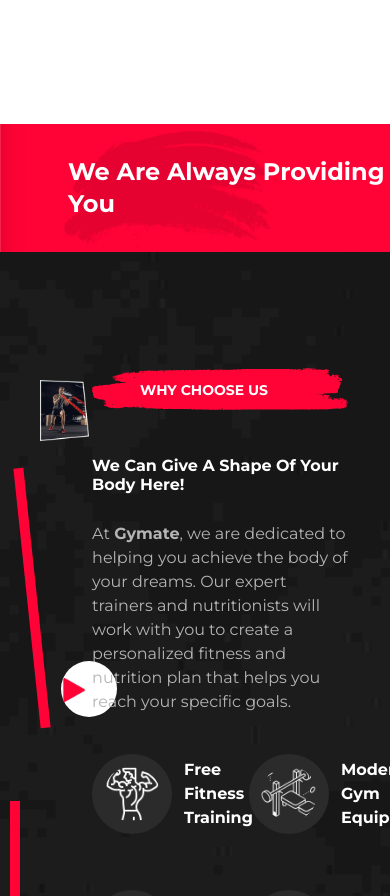
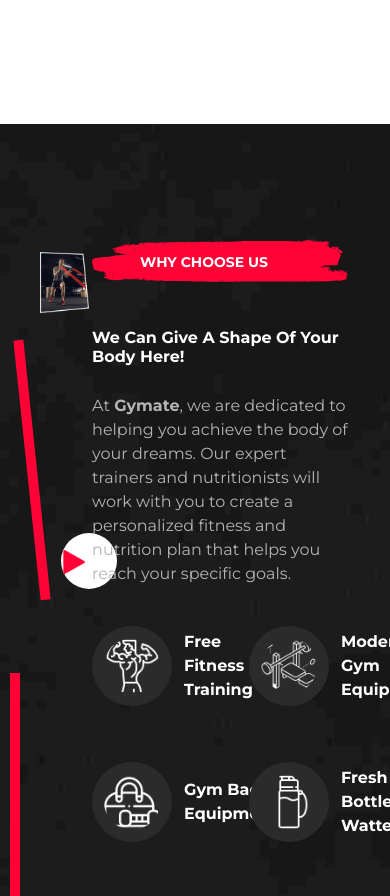
Before and after one commit to joelkimr/gymate, a Next.js app: page / in a window 390 px wide. Shown: the part 8940-9836 px from the top of the page. Built offline with nearby package versions, Linux system fonts and the light colour scheme.

Commit message:
ft-responsiveness

```diff
--- a/src/components/Featured/featured.tsx
+++ b/src/components/Featured/featured.tsx
@@ -126,7 +126,7 @@
           </div>
         </div>
       </section>
-      <div className='featured-cta flex justify-center text-left items-center  xl:w-auto lg:w-[110%] md:w-[150%] min-w-[60rem]'>
+      {/* <div className='featured-cta flex justify-center text-left items-center  xl:w-auto lg:w-[110%] md:w-[150%] min-w-[60rem]'>
         <div className='container page-padding'>
           <div className='flex items-center'>
             <h2 className='text-white font-bold text-2xl max-w-6xl px-7'>
@@ -137,7 +137,7 @@
             </div>
           </div>
         </div>
-      </div>
+      </div> */}
     </>
   );
 }
```
